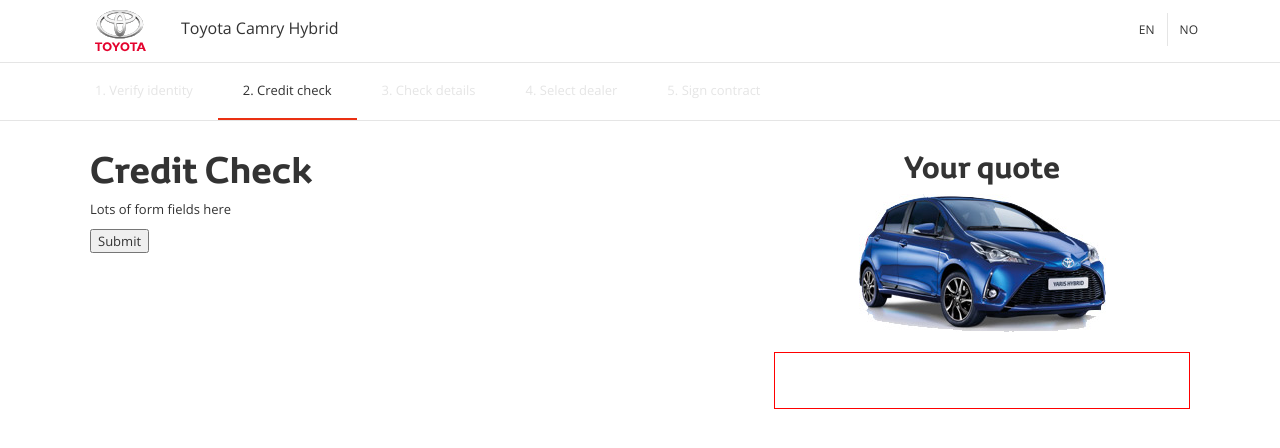
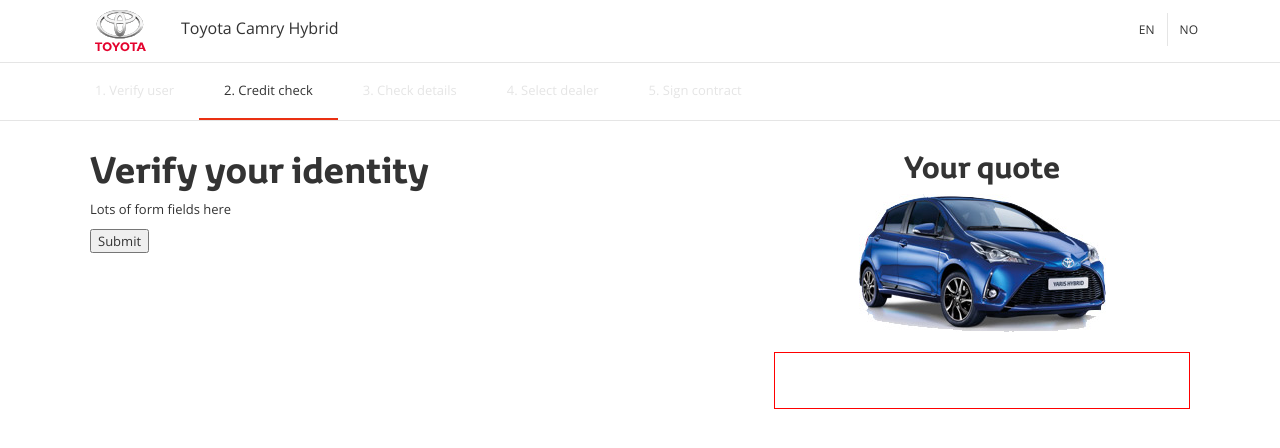
Before and after one commit to Gunzalez/e-sales, a React (Create React App) app: page /stepone/stepone in a window 1280 px wide. Both pictures are taken after a click on the button "BankID on this device". Shown: the top 448 px of the page. Built offline with nearby package versions, Linux system fonts and the light colour scheme.

Commit message:
implements simple dictionary solution

```diff
--- /dev/null
+++ b/public/dictionary/en.json
@@ -0,0 +1,16 @@
+{
+  "stepOne": {
+    "label":"1. Verify user",
+    "header":"Verify your identity",
+    "intro":"How would you like to verify your identity?",
+    "button1Label":"BankID on this device",
+    "button2Label":"BankID on a different device"
+  },
+  "stepTwo": {
+    "label":"2. Credit check",
+    "header":"Verify your identity"
+  },
+  "summary": {
+    "header":"Your quote"
+  }
+}
--- a/src/App.js
+++ b/src/App.js
@@ -16,16 +16,51 @@
         this.state = {
             carName: 'Toyota Camry Hybrid',
             step: 1,
-            carDetails: {
+            details: {
                 id: 'xAD-01',
                 name: 'Toyota Camry Hybrid',
                 imageUrl: '/data/item.jpg'
+            },
+            dictionary: {
+                "stepOne":{},
+                "stepTwo":{},
+                "summary":{}
             }
         };
     }
 
+    componentDidMount(){
+
+        let that = this;
+        let url = 'http://localhost:3000/dictionary/en.json';
+
+        fetch(url)
+            .then(function(response) {
+                if (response.status >= 400) {
+                    throw new Error("Bad response from server");
+                }
+                return response.json();
+            })
+            .then(function(data) {
+                that.setState({ dictionary: data });
+            });
+    }
+
     changeLanguage(lang){
-        console.log('changes language to ' + lang)
+
+        let that = this;
+        let url = 'http://localhost:3000/dictionary/'+lang+'.json';
+
+        fetch(url)
+            .then(function(response) {
+                if (response.status >= 400) {
+                    throw new Error("Bad response from server");
+                }
+                return response.json();
+            })
+            .then(function(data) {
+                that.setState({ dictionary: data });
+            });
     }
 
     moveToNextStep(){
@@ -34,23 +69,26 @@
         })
     }
 
-    // Verify User actions
-
 
 
     render() {
         return (
             <div className="App">
-                <Header carName={this.state.carName} changeLanguage={this.changeLanguage} />
-                <Steps step={this.state.step} />
+
+                <Header carName={this.state.carName} changeLanguage={this.changeLanguage.bind(this)} dictionary={this.state.dictionary} />
+                <Steps step={this.state.step} dictionary={this.state.dictionary} />
 
                 <div className="container">
                     <main>
-                        <StepOne step={this.state.step} moveToNextStep={this.moveToNextStep.bind(this)} />
-                        <StepTwo step={this.state.step} moveToNextStep={this.moveToNextStep.bind(this)} />
+
+                        <StepOne step={this.state.step} moveToNextStep={this.moveToNextStep.bind(this)} dictionary={this.state.dictionary["stepOne"]} />
+                        <StepTwo step={this.state.step} moveToNextStep={this.moveToNextStep.bind(this)} dictionary={this.state.dictionary["stepTwo"]} />
+
                     </main>
                     <aside>
-                        <Summary itemDetails={this.state.carDetails} />
+
+                        <Summary details={this.state.details} dictionary={this.state.dictionary['summary']} />
+
                     </aside>
                 </div>
 
--- a/src/components/StepOne/StepOne.js
+++ b/src/components/StepOne/StepOne.js
@@ -39,11 +39,11 @@
 
 
                 { !this.state.busy ? <div className="content">
-                    <h1>Verify your identity</h1>
-                    <p>How would you like to verify your identity?</p>
+                    <h1>{this.props.dictionary['header']}</h1>
+                    <p>{this.props.dictionary['intro']}</p>
 
-                    <button className="btn" onClick={()=>{this.doBankID()}}>BankID on this device</button>
-                    <button className="btn">BankID on a different device</button>
+                    <button className="btn" onClick={()=>{this.doBankID()}}>{this.props.dictionary['button1Label']}</button>
+                    <button className="btn">{this.props.dictionary['button2Label']}</button>
                 </div> : ''}
 
             </section>
--- a/src/components/StepTwo/StepTwo.js
+++ b/src/components/StepTwo/StepTwo.js
@@ -17,7 +17,7 @@
             <section className="StepTwo">
 
                 <div className="content">
-                    <h1>Credit Check</h1>
+                    <h1>{this.props.dictionary['header']}</h1>
                     <p>Lots of form fields here</p>
 
                     <button>Submit</button>
--- a/src/components/Steps/Steps.js
+++ b/src/components/Steps/Steps.js
@@ -9,8 +9,8 @@
 
                     <nav className="navbar">
                         <button className="button-arrow left"><span></span></button>
-                        <button disabled className={this.props.step === 1 ? 'active' : ''}>1. Verify identity</button>
-                        <button disabled className={this.props.step === 2 ? 'active' : ''}>2. Credit check</button>
+                        <button disabled className={this.props.step === 1 ? 'active' : ''}>{this.props.dictionary['stepOne']['label']}</button>
+                        <button disabled className={this.props.step === 2 ? 'active' : ''}>{this.props.dictionary['stepTwo']['label']}</button>
                         <button disabled className={this.props.step === 3 ? 'active' : ''}>3. Check details</button>
                         <button disabled className={this.props.step === 4 ? 'active' : ''}>4. Select dealer</button>
                         <button disabled className={this.props.step === 5 ? 'active' : ''}>5. Sign contract</button>
--- a/src/components/Summary/Summary.js
+++ b/src/components/Summary/Summary.js
@@ -7,8 +7,8 @@
             <section className="Summary">
                 <div className="content">
 
-                    <h2>Your quote</h2>
-                    <img src={this.props['itemDetails'].imageUrl} alt={this.props['itemDetails'].name} />
+                    <h2>{this.props.dictionary['header']}</h2>
+                    <img src={this.props['details'].imageUrl} alt={this.props['details'].name} />
 
                     <table width="100%" border="0">
                         <tbody>
```
Also changed, not shown: public/dictionary/no.json (added, +16 -0 lines), 1 other file (tests, documents, lock files or other folders).
